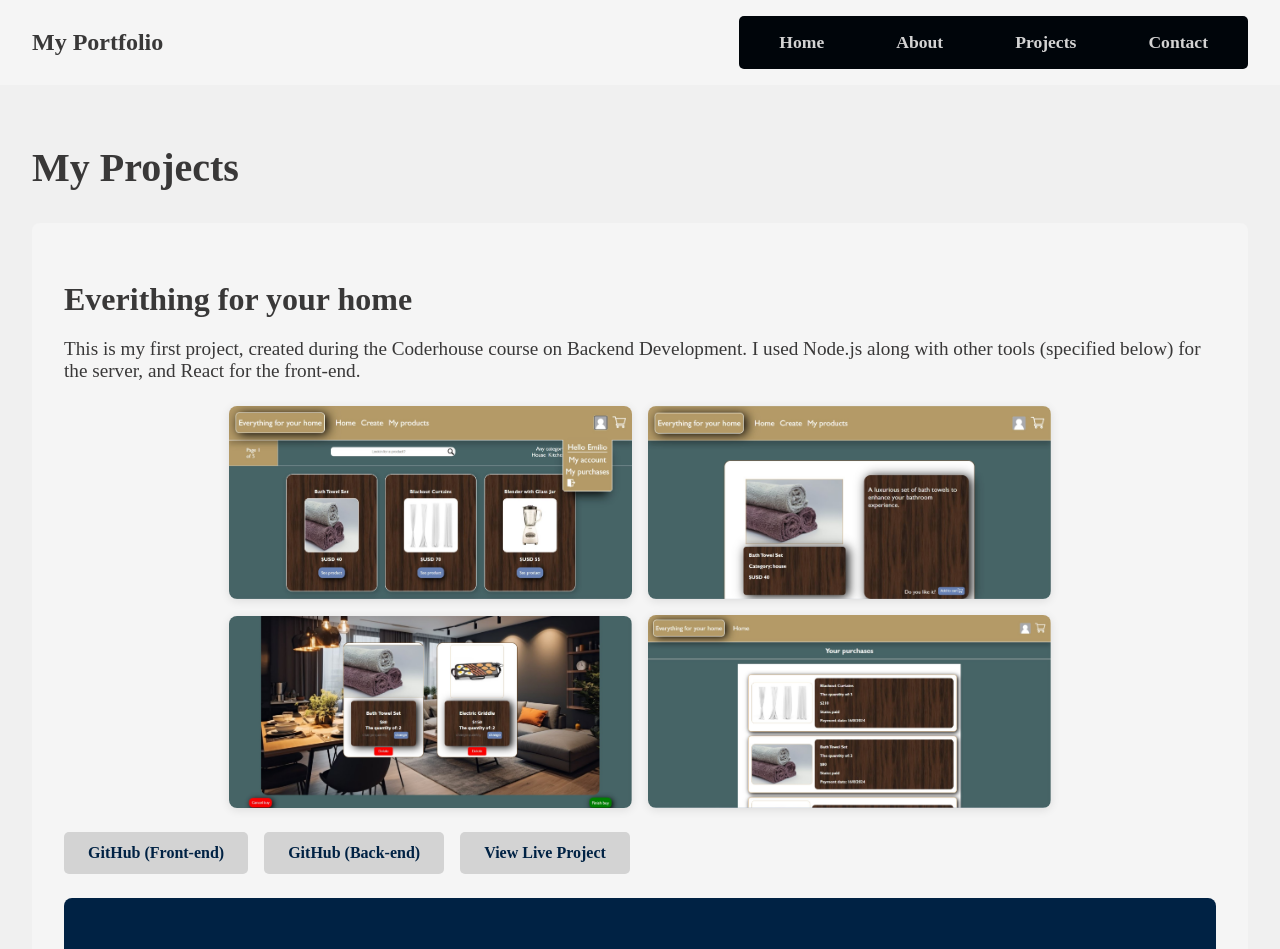
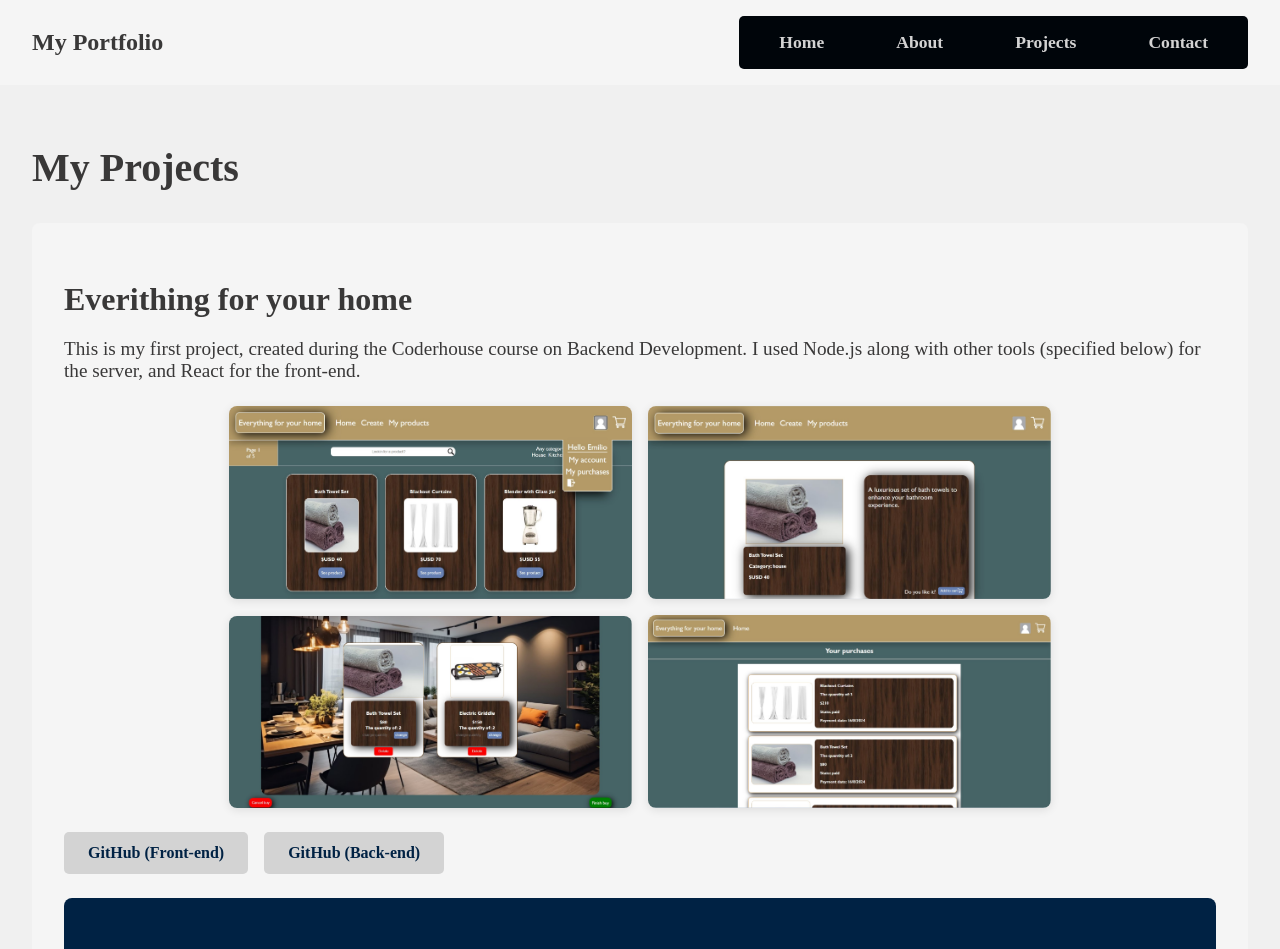
Before and after one commit to EServetti/My-portfolio, a React (Vite) app: page /My-portfolio/projects in a window 1280 px wide. Shown: the top 949 px of the page. Built offline with nearby package versions, Linux system fonts and the light colour scheme.

Commit message:
Eliminado link a la pagina de everithing for your home

```diff
--- a/src/pages/projects.jsx
+++ b/src/pages/projects.jsx
@@ -42,13 +42,6 @@ const Projects = () => {
             rel="noopener noreferrer"
           >
             GitHub (Back-end)
-          </a>
-          <a
-            href="https://everithingforyourhome.vercel.app"
-            target="_blank"
-            rel="noopener noreferrer"
-          >
-            View Live Project
           </a>
         </div>
         <div className="tools-used">
```
